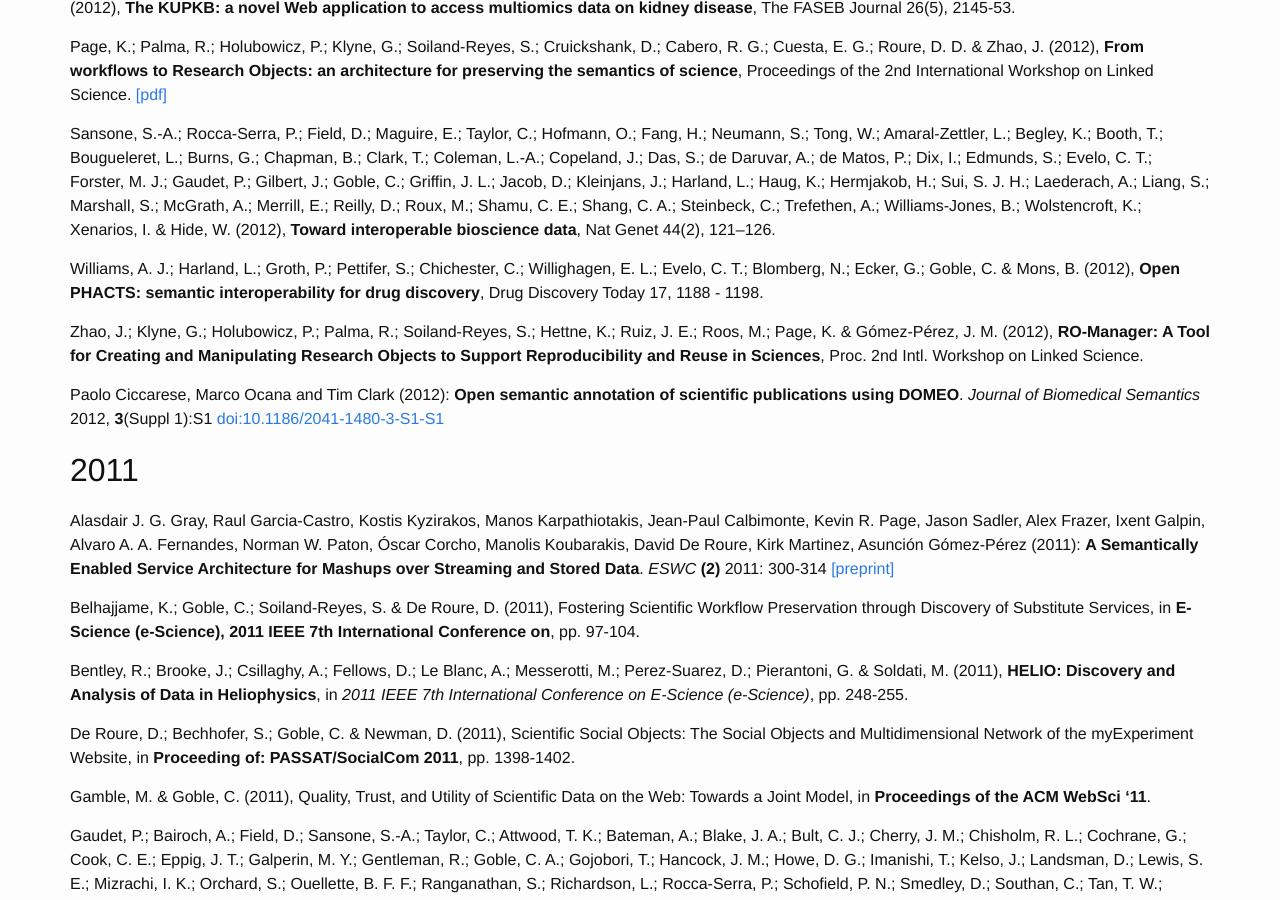
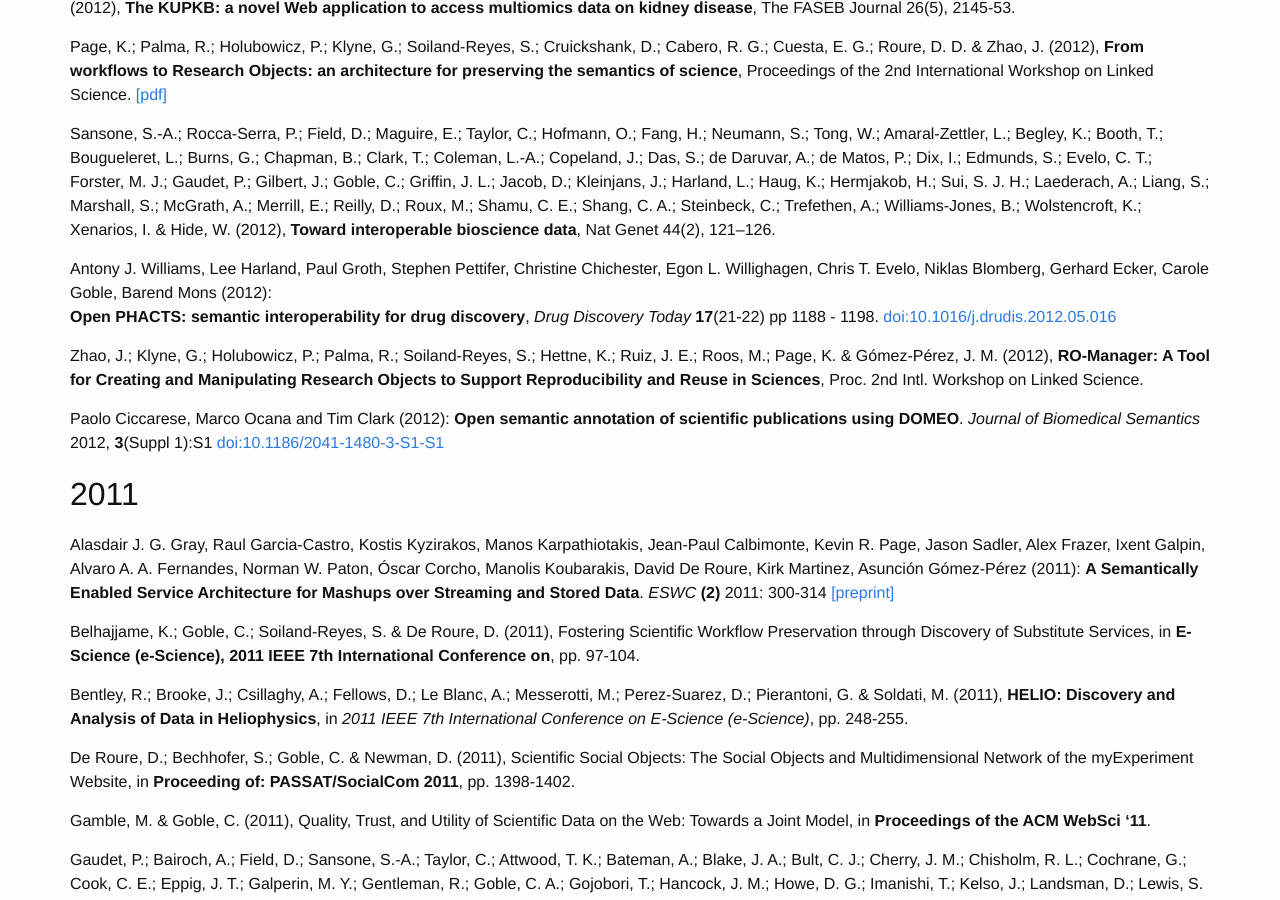
Before and after one commit to eScienceLab/eScienceLab.github.io, a Jekyll site: the page built from publications/archive.md, in a window 1280 px wide and 900 px high, scrolled down 1054 px. Built offline with Jekyll 4.4.1, drawn with Linux system fonts in a browser that asks for light colours; comment, search, counter and statistics services are not loaded.

Commit message:
Update archive.md

```diff
--- a/publications/archive.md
+++ b/publications/archive.md
@@ -59,8 +59,9 @@
 
 Sansone, S.-A.; Rocca-Serra, P.; Field, D.; Maguire, E.; Taylor, C.; Hofmann, O.; Fang, H.; Neumann, S.; Tong, W.; Amaral-Zettler, L.; Begley, K.; Booth, T.; Bougueleret, L.; Burns, G.; Chapman, B.; Clark, T.; Coleman, L.-A.; Copeland, J.; Das, S.; de Daruvar, A.; de Matos, P.; Dix, I.; Edmunds, S.; Evelo, C. T.; Forster, M. J.; Gaudet, P.; Gilbert, J.; Goble, C.; Griffin, J. L.; Jacob, D.; Kleinjans, J.; Harland, L.; Haug, K.; Hermjakob, H.; Sui, S. J. H.; Laederach, A.; Liang, S.; Marshall, S.; McGrath, A.; Merrill, E.; Reilly, D.; Roux, M.; Shamu, C. E.; Shang, C. A.; Steinbeck, C.; Trefethen, A.; Williams-Jones, B.; Wolstencroft, K.; Xenarios, I. & Hide, W. (2012), **Toward interoperable bioscience data**, Nat Genet 44(2), 121--126.
 
-
-Williams, A. J.; Harland, L.; Groth, P.; Pettifer, S.; Chichester, C.; Willighagen, E. L.; Evelo, C. T.; Blomberg, N.; Ecker, G.; Goble, C. & Mons, B. (2012), **Open PHACTS: semantic interoperability for drug discovery**, Drug Discovery Today  17, 1188 - 1198.
+Antony J. Williams, Lee Harland, Paul Groth, Stephen Pettifer, Christine Chichester, Egon L. Willighagen, Chris T. Evelo, Niklas Blomberg, Gerhard Ecker, Carole Goble, Barend Mons (2012):
+**Open PHACTS: semantic interoperability for drug discovery**,
+_Drug Discovery Today_  **17**(21-22) pp 1188 - 1198. [doi:10.1016/j.drudis.2012.05.016](http://dx.doi.org/10.1016/j.drudis.2012.05.016)
 
 
 Zhao, J.; Klyne, G.; Holubowicz, P.; Palma, R.; Soiland-Reyes, S.; Hettne, K.; Ruiz, J. E.; Roos, M.; Page, K. & Gómez-Pérez, J. M. (2012), **RO-Manager: A Tool for Creating and Manipulating Research Objects to Support Reproducibility and Reuse in Sciences**, Proc. 2nd Intl. Workshop on Linked Science.
```
